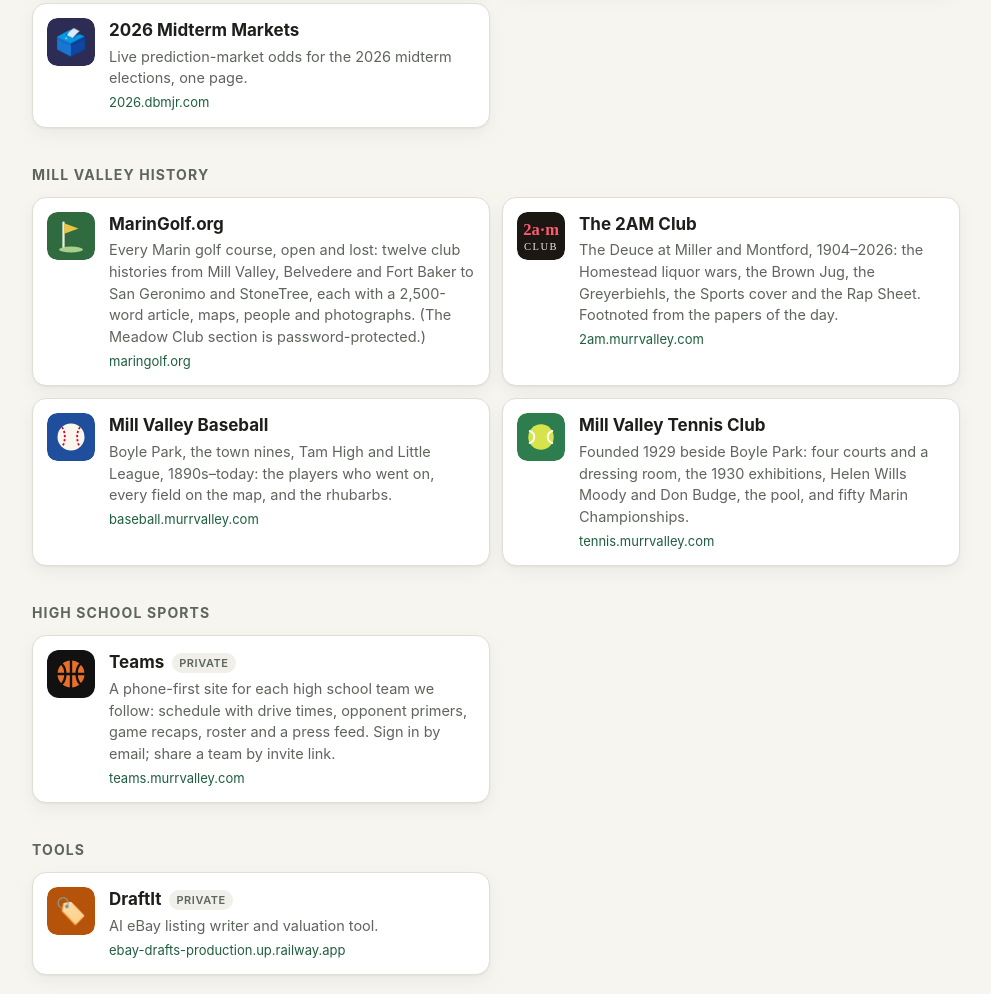
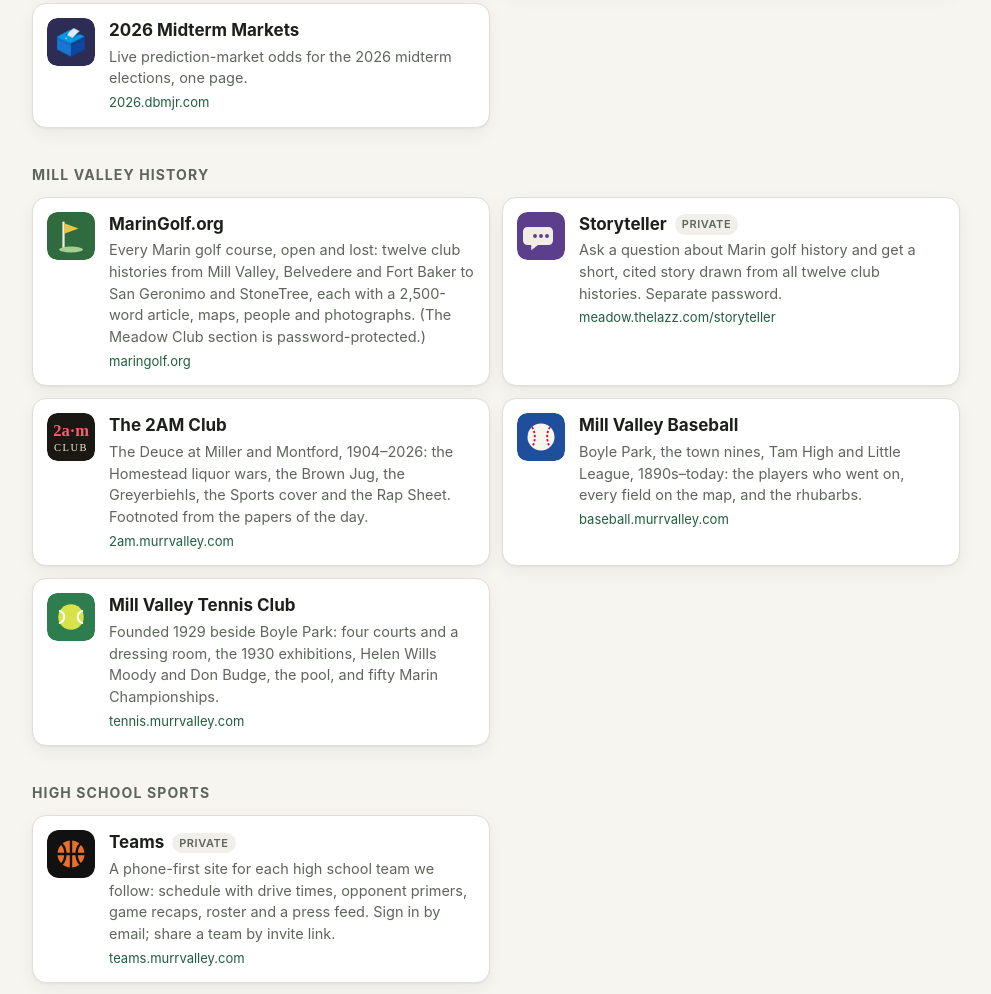
Before and after one commit to murrayclod-max/murrvalley, a plain HTML site: page sites/index.html in a window 1280 px wide. Shown: the part 1053-2047 px from the top of the page, without its empty margins (144-1135 px from the left). Drawn offline with Linux system fonts and the light colour scheme.

Commit message:
Add Storyteller card next to MarinGolf.org
Co-Authored-By: Claude Opus 5.5 <noreply@anthropic.com>

```diff
--- a/sites/index.html
+++ b/sites/index.html
@@ -127,6 +127,15 @@
             <div class="url">maringolf.org</div>
           </div>
         </a>
+
+        <a class="card" href="https://meadow.thelazz.com/storyteller/" target="_blank" rel="noopener">
+          <img src="icons/storyteller.svg" alt="">
+          <div class="body">
+            <div class="name">Storyteller <span class="tag">Private</span></div>
+            <div class="desc">Ask a question about Marin golf history and get a short, cited story drawn from all twelve club histories. Separate password.</div>
+            <div class="url">meadow.thelazz.com/storyteller</div>
+          </div>
+        </a>
         <a class="card" href="https://2am.murrvalley.com" target="_blank" rel="noopener">
           <img src="icons/2am.svg" alt="">
           <div class="body">
```
Also changed, not shown: sites/icons/storyteller.svg (added).
